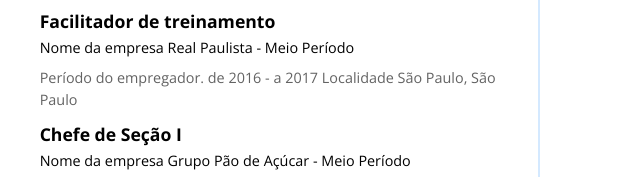
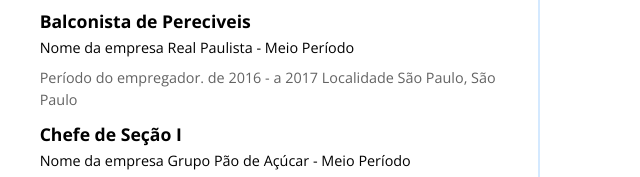
Before and after one commit to ricardo8santana/portifolio, a plain HTML site: page index.html in a window 1280 px wide. Shown: the part 510-687 px from the top of the page, 633-1273 px from the left. Drawn offline with nearby package versions, Linux system fonts and the light colour scheme.

Commit message:
balconista

```diff
--- a/index.html
+++ b/index.html
@@ -120,7 +120,7 @@
                                     <p>Período do empregador. de 2017 - a 2020 Localidade Embu, São Paulo</p>
                                 </li>
                                 <li>
-                                    <h3>Facilitador de treinamento</h3>
+                                    <h3>Balconista de Pereciveis</h3>
                                     <strong>Nome da empresa Real Paulista - Meio Período</strong>
                                     <p>Período do empregador. de 2016 - a 2017 Localidade São Paulo, São Paulo</p>
                                 </li>
```
